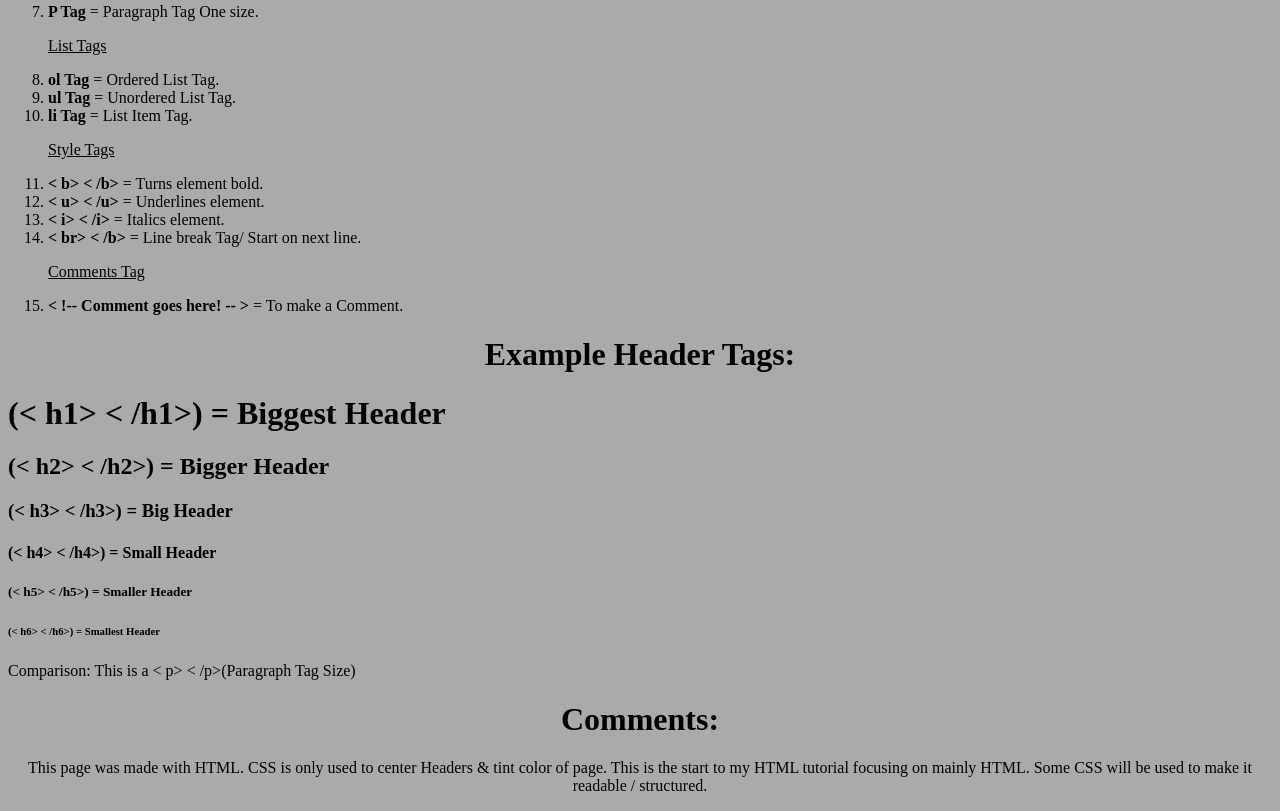
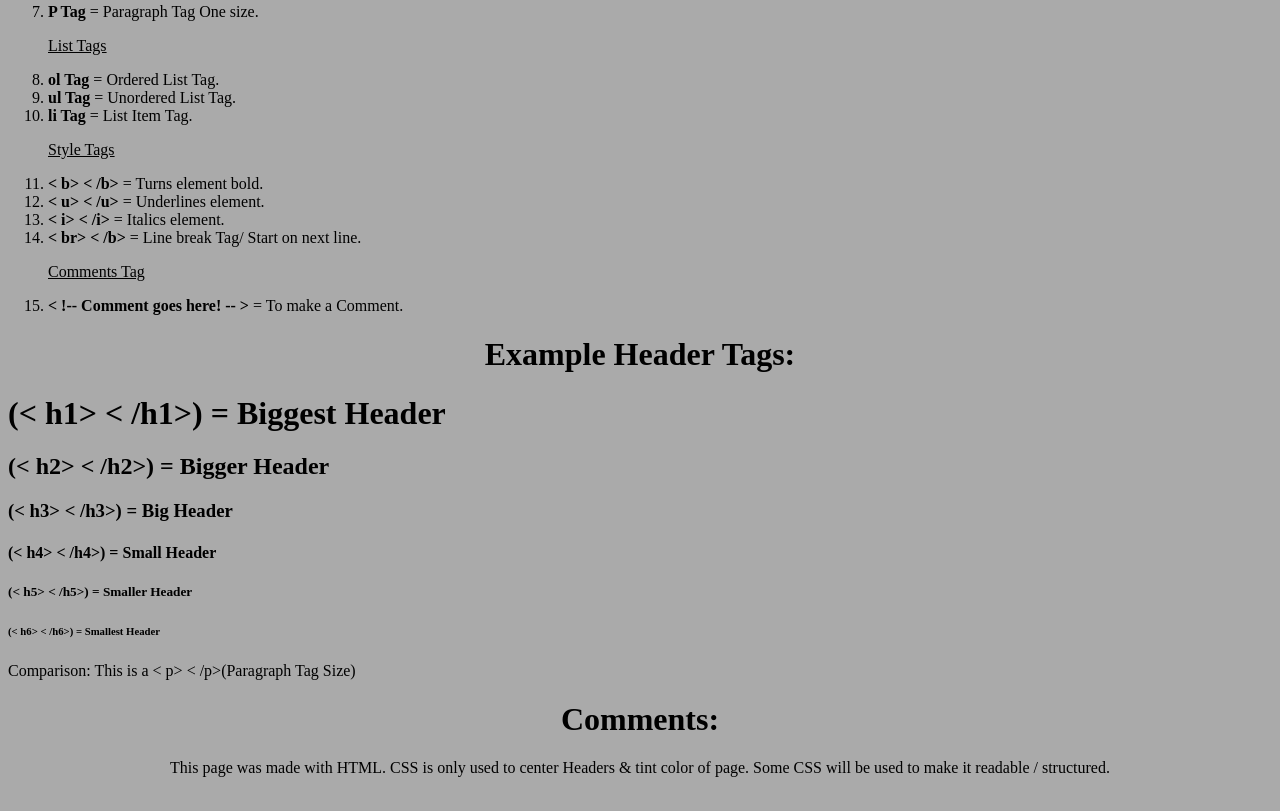
Before and after one commit to Hazey8709/learnHtml, a plain HTML site: page setUp-1/index.html in a window 1280 px wide. Shown: the part 902-1713 px from the top of the page. Drawn offline with Linux system fonts and the light colour scheme.

Commit message:
added setUp-1

```diff
--- a/setUp-1/index.html
+++ b/setUp-1/index.html
@@ -97,6 +97,6 @@
             <p>Comparison: This is a < p> < /p>(Paragraph Tag Size)</p>
         </div>
         <h1 class="centered">Comments:</h1>
-        <p class="centered">This page was made with HTML. CSS is only used to center Headers & tint color of page. This is the start to my HTML tutorial focusing on mainly HTML. Some CSS will be used to make it readable / structured.</p>
+        <p class="centered">This page was made with HTML. CSS is only used to center Headers & tint color of page. Some CSS will be used to make it readable / structured.</p>
     </body>
 </html>
```
